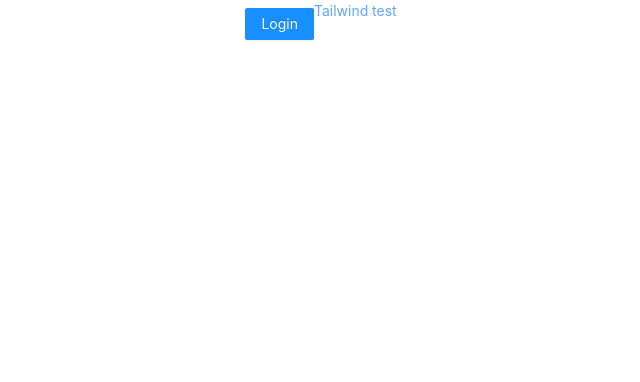
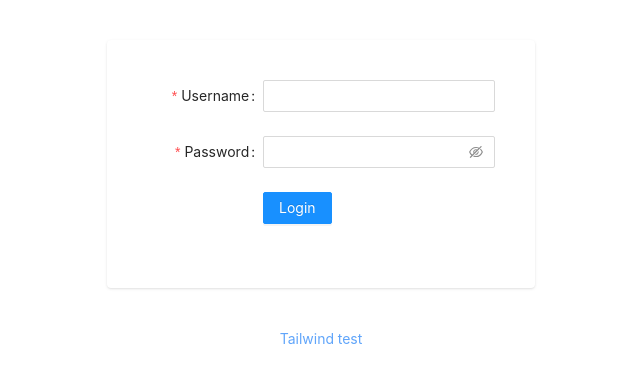
Before and after one commit to KarlJJonsson/glowing-spork, a React (Create React App) app: page / in a window 1280 px wide. Shown: the top 382 px of the page, without its empty margins (319-959 px from the left). Built offline with nearby package versions, Linux system fonts and the light colour scheme.

Commit message:
login form

```diff
--- a/src/App.js
+++ b/src/App.js
@@ -11,18 +11,22 @@ export const App = () => {
     setAuthorized(val)
   }
 
-  if (!authorized) {
-    return (
+  if (!authorized){
+    return(
+      <div>
         <div className="flex justify-center">
-        <Signin auth={authorized} handleLogin={handleLogin} />
+          <Signin auth={authorized} handleLogin={handleLogin}/>
+        </div>
+        <div className="flex justify-center">
           <a
-          className="text-blue-400 hover:text-sky-700 text-bold"
+            class="text-blue-400 hover:text-sky-700 text-bold"
             href="https://www.youtube.com/watch?v=xvFZjo5PgG0"
             target="_blank"
             rel="noopener noreferrer"
             >
             Tailwind test
           </a>
+        </div>
       </div>
     )
   } else {
--- a/src/Signin.js
+++ b/src/Signin.js
@@ -1,9 +1,52 @@
-import { Button } from "antd";
+import { Button, Form, Input, Checkbox } from "antd";
 
 export const Signin = (props) => {
+  // return (
+  //   <div className="flex justify-center mt-2">
+  //     <Button type="primary" onClick={() => props.handleLogin(!props.auth)}>Login</Button>
+  //   </div>
+
+  const onFinish = (values) => {
+    console.log('Success:', values);
+  };
+
+  const onFinishFailed = (errorInfo) => {
+    console.log('Failed:', errorInfo);
+  };
+
   return (
-    <div className="flex justify-center mt-2">
-      <Button type="primary" onClick={() => props.handleLogin(!props.auth)}>Login</Button>
+    <div className="flex m-10 justify-center bg-white p-10 shadow rounded">
+      <Form
+        name="basic"
+        labelCol={{ span: 8 }}
+        wrapperCol={{ span: 16 }}
+        initialValues={{ remember: true }}
+        onFinish={onFinish}
+        onFinishFailed={onFinishFailed}
+        autoComplete="off"
+      >
+        <Form.Item
+          label="Username"
+          name="username"
+          rules={[{ required: true, message: 'Please input your username!' }]}
+        >
+          <Input />
+        </Form.Item>
+
+        <Form.Item
+          label="Password"
+          name="password"
+          rules={[{ required: true, message: 'Please input your password!' }]}
+        >
+          <Input.Password />
+        </Form.Item>
+
+        <Form.Item wrapperCol={{ offset: 8, span: 16 }}>
+          <Button type="primary" htmlType="submit">
+            Login
+          </Button>
+        </Form.Item>
+      </Form>
     </div>
   );
 }
```
Lines whose indentation alone changed are shown as unchanged.
